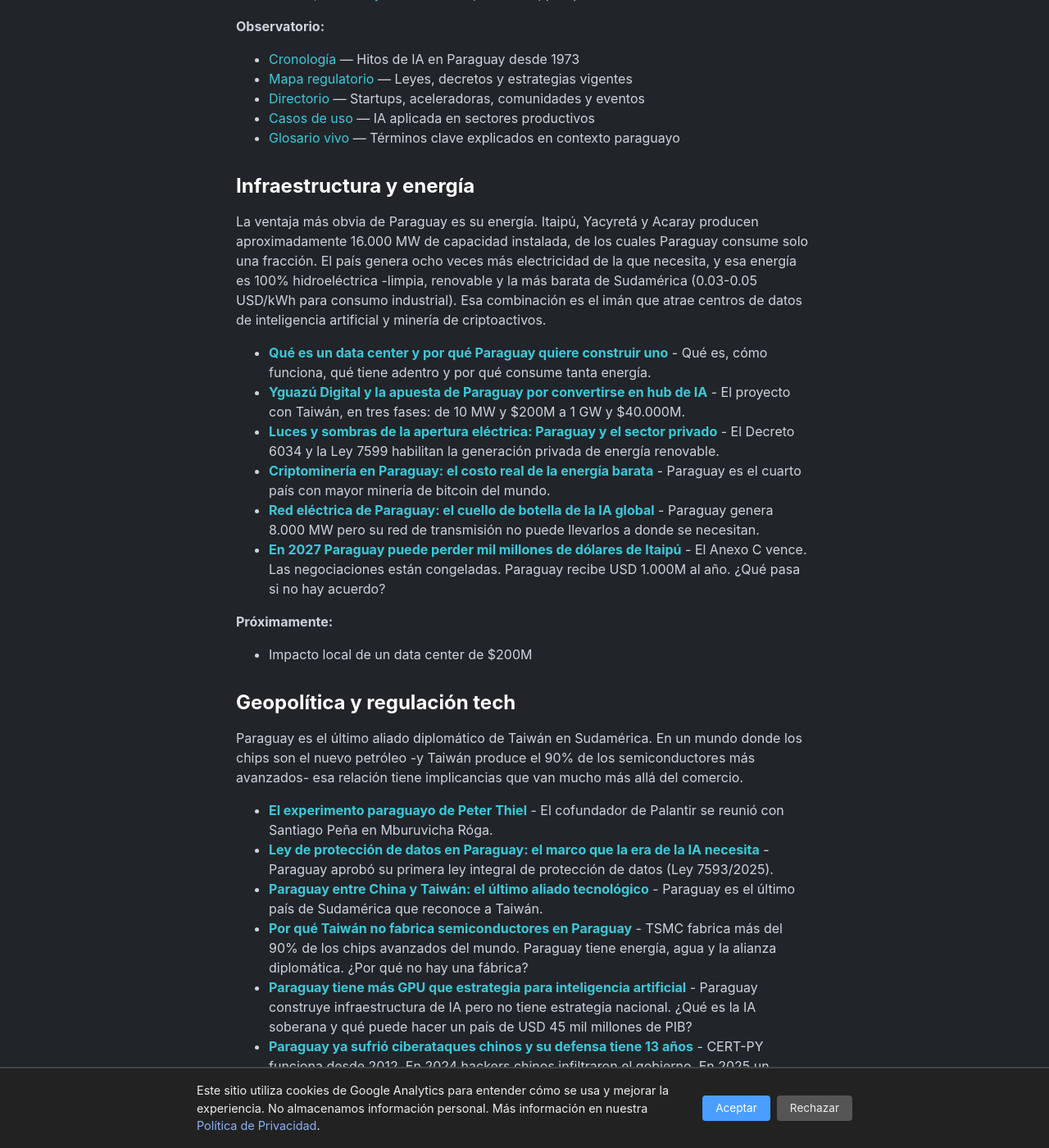
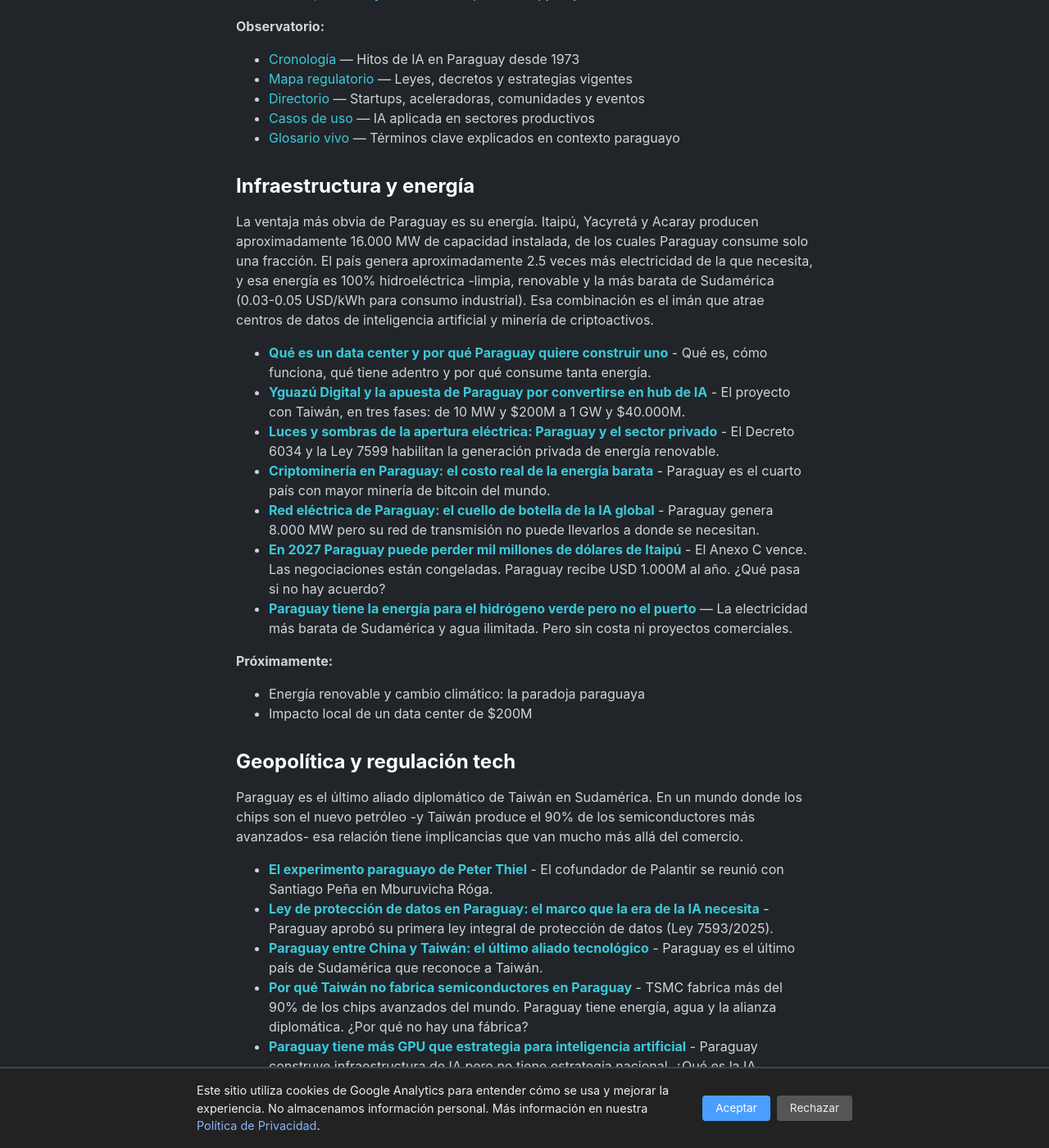
Before and after one commit to miravosqueinteresante/muchotexto.net, a Jekyll site: the page built from ia-en-paraguay.markdown, in a window 1280 px wide and 1400 px high, scrolled down 1038 px. Shown: the whole window at 82% size. Built offline with Jekyll 4.4.1, drawn with Linux system fonts in a browser that asks for light colours.

Commit message:
fix: add #5 Hidrogeno verde to Pilar 1 published, add #7 Energia renovable to Proximamente, fix 8x->2.5x

```diff
--- a/ia-en-paraguay.markdown
+++ b/ia-en-paraguay.markdown
@@ -34,7 +34,7 @@
 
 ## Infraestructura y energía
 
-La ventaja más obvia de Paraguay es su energía. Itaipú, Yacyretá y Acaray producen aproximadamente 16.000 MW de capacidad instalada, de los cuales Paraguay consume solo una fracción. El país genera ocho veces más electricidad de la que necesita, y esa energía es 100% hidroeléctrica -limpia, renovable y la más barata de Sudamérica (0.03-0.05 USD/kWh para consumo industrial). Esa combinación es el imán que atrae centros de datos de inteligencia artificial y minería de criptoactivos.
+La ventaja más obvia de Paraguay es su energía. Itaipú, Yacyretá y Acaray producen aproximadamente 16.000 MW de capacidad instalada, de los cuales Paraguay consume solo una fracción. El país genera aproximadamente 2.5 veces más electricidad de la que necesita, y esa energía es 100% hidroeléctrica -limpia, renovable y la más barata de Sudamérica (0.03-0.05 USD/kWh para consumo industrial). Esa combinación es el imán que atrae centros de datos de inteligencia artificial y minería de criptoactivos.
 
 - **[Qué es un data center y por qué Paraguay quiere construir uno]({% post_url 2026-07-10-que-es-un-data-center-paraguay-ia %})** - Qué es, cómo funciona, qué tiene adentro y por qué consume tanta energía.
 - **[Yguazú Digital y la apuesta de Paraguay por convertirse en hub de IA]({% post_url 2026-06-23-yguazu-digital-paraguay-hub-ia-mas-grande-del-mundo %})** - El proyecto con Taiwán, en tres fases: de 10 MW y $200M a 1 GW y $40.000M.
@@ -42,8 +42,10 @@
 - **[Criptominería en Paraguay: el costo real de la energía barata]({% post_url 2026-07-07-criptomineria-paraguay-energia-barata %})** - Paraguay es el cuarto país con mayor minería de bitcoin del mundo.
 - **[Red eléctrica de Paraguay: el cuello de botella de la IA global]({% post_url 2026-07-08-red-electrica-paraguay-ia %})** - Paraguay genera 8.000 MW pero su red de transmisión no puede llevarlos a donde se necesitan.
 - **[En 2027 Paraguay puede perder mil millones de dólares de Itaipú]({% post_url 2026-07-17-itaipu-2027-energia-paraguay %})** - El Anexo C vence. Las negociaciones están congeladas. Paraguay recibe USD 1.000M al año. ¿Qué pasa si no hay acuerdo?
+- **[Paraguay tiene la energía para el hidrógeno verde pero no el puerto]({% post_url 2026-07-27-hidrogeno-verde-paraguay %})** — La electricidad más barata de Sudamérica y agua ilimitada. Pero sin costa ni proyectos comerciales.
 
 **Próximamente:**
+- Energía renovable y cambio climático: la paradoja paraguaya
 - Impacto local de un data center de $200M
 
 ## Geopolítica y regulación tech
```
